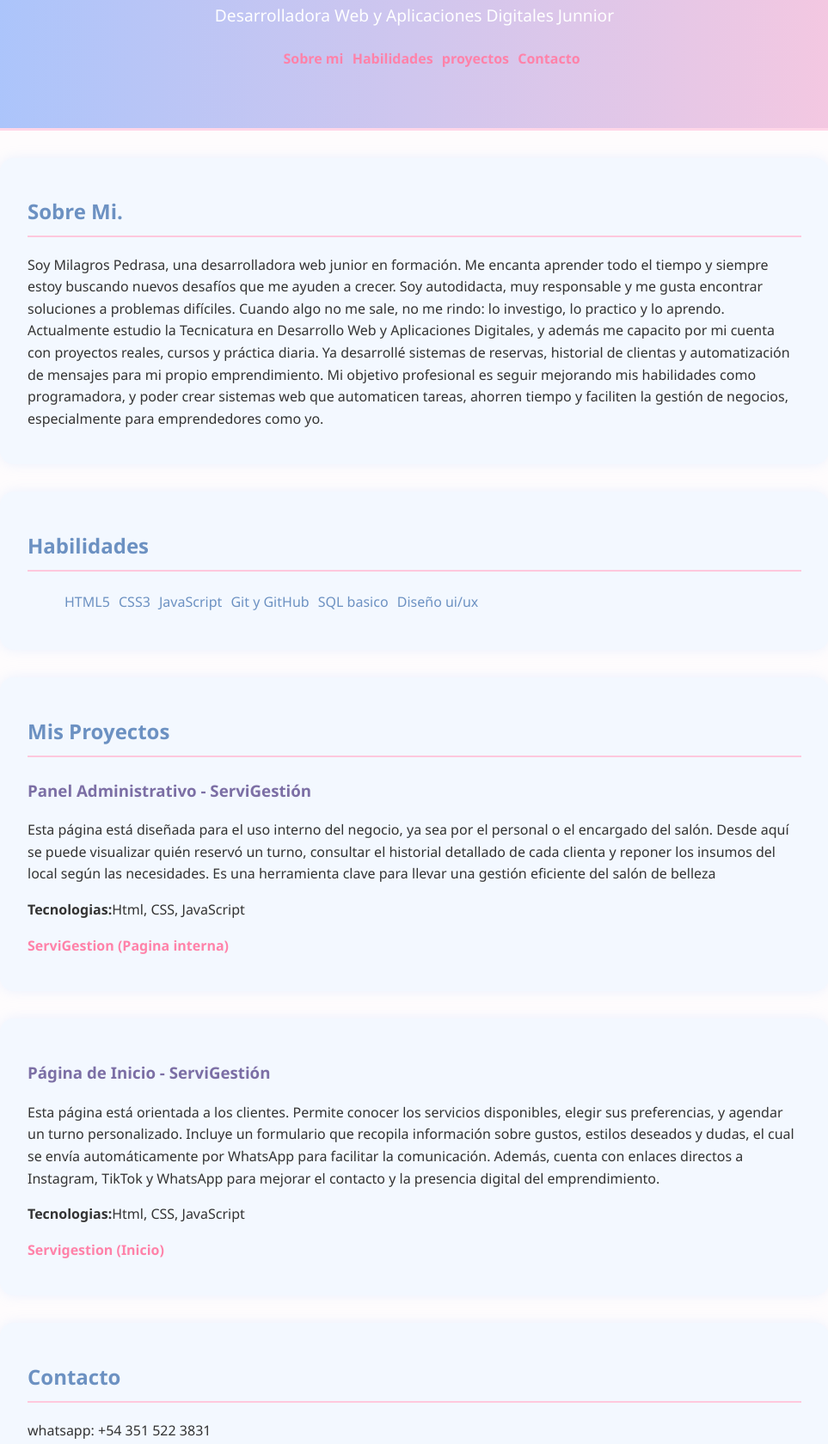
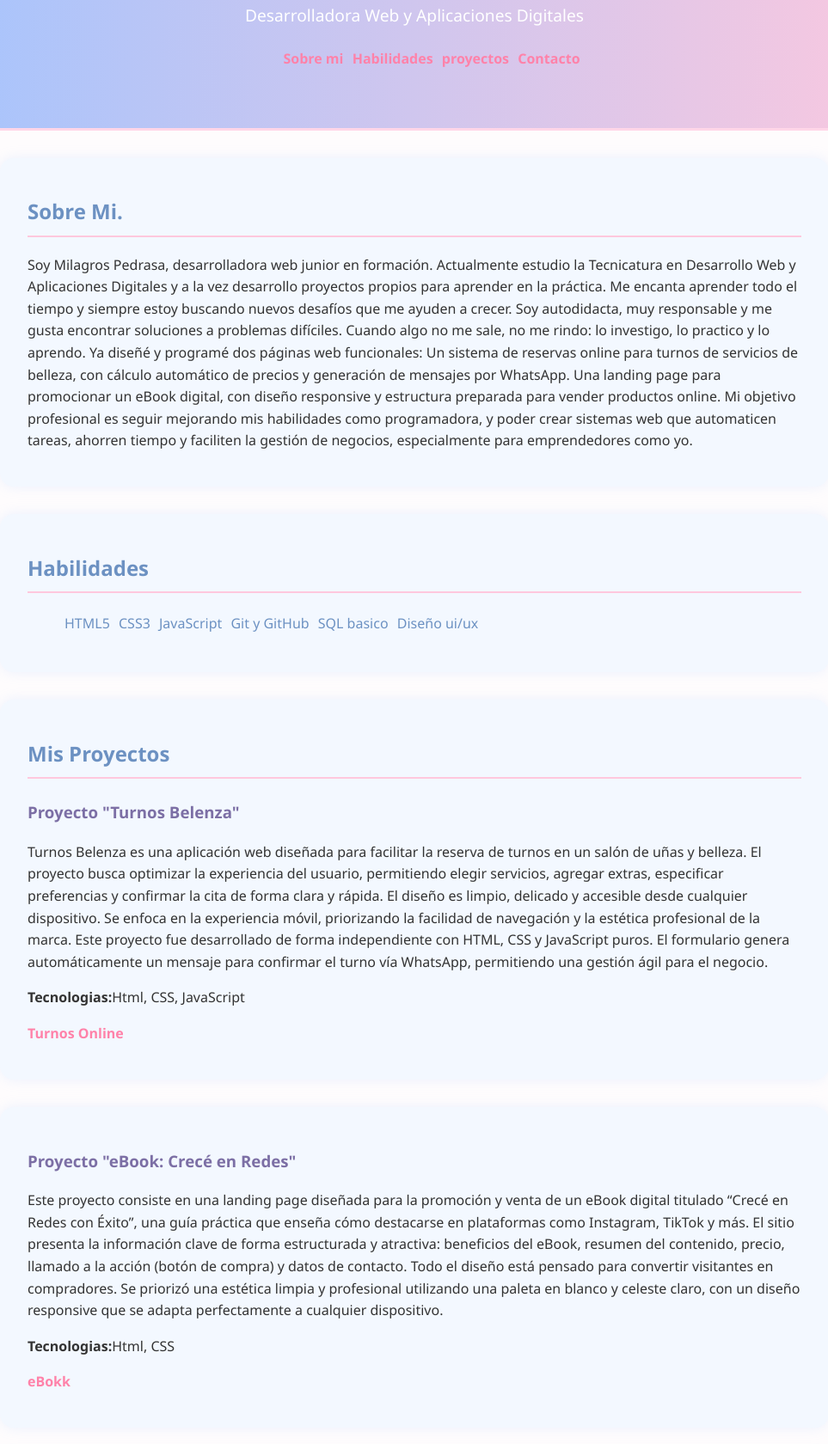
Before and after one commit to milagrosbelen/mi_portafolio, a plain HTML site: page index.html in a window 1280 px wide. Shown: the part 117-1797 px from the top of the page at 86% size, without its empty margins (158-1121 px from the left). Drawn offline with Linux system fonts and the light colour scheme.

Commit message:
nuevos cambios para mi portafolio, agrege el ebook

```diff
--- a/index.html
+++ b/index.html
@@ -10,7 +10,7 @@
 
     <header>
         <h1>Milagros Belen Pedrasa</h1>
-        <p>Desarrolladora Web y Aplicaciones Digitales Junnior</p>
+        <p>Desarrolladora Web y Aplicaciones Digitales</p>
         <nav id="nav">
             <ul>
                 <li><a href="#sobre-mi">Sobre mi</a></li>
@@ -24,12 +24,15 @@
 
     <section id="sobre-m,i" class="section">
         <h2>Sobre Mi.</h2>
-        <p>Soy Milagros Pedrasa, una desarrolladora web junior en formación.
-        Me encanta aprender todo el tiempo y siempre estoy buscando nuevos desafíos que me ayuden a crecer. Soy autodidacta, muy responsable y me gusta encontrar soluciones a problemas difíciles. Cuando algo no me sale, no me rindo: lo investigo, lo practico y lo aprendo.
-        Actualmente estudio la Tecnicatura en Desarrollo Web y Aplicaciones Digitales,
-        y además me capacito por mi cuenta con proyectos reales, cursos y práctica diaria. Ya desarrollé sistemas de reservas, historial de clientas y automatización de mensajes para mi propio emprendimiento.
-        Mi objetivo profesional es seguir mejorando mis habilidades como programadora, y poder crear sistemas web que automaticen tareas, ahorren tiempo y faciliten la gestión de negocios,
-        especialmente para emprendedores como yo.</p>
+        <p>Soy Milagros Pedrasa, desarrolladora web junior en formación. Actualmente estudio la Tecnicatura en Desarrollo Web y
+            Aplicaciones Digitales y a la vez desarrollo proyectos propios para aprender en la práctica.
+            Me encanta aprender todo el tiempo y siempre estoy buscando nuevos desafíos que me ayuden a crecer. Soy autodidacta, muy responsable y me gusta encontrar soluciones a problemas difíciles.
+            Cuando algo no me sale, no me rindo: lo investigo, lo practico y lo aprendo.
+            Ya diseñé y programé dos páginas web funcionales:
+            Un sistema de reservas online para turnos de servicios de belleza, con cálculo automático de precios y generación de mensajes por WhatsApp.
+            Una landing page para promocionar un eBook digital, con diseño responsive y estructura preparada para vender productos online.
+            Mi objetivo profesional es seguir mejorando mis habilidades como programadora, y poder crear sistemas web que automaticen tareas, ahorren tiempo y faciliten la gestión de negocios,
+            especialmente para emprendedores como yo.</p>
     </section>
 
 
@@ -48,27 +51,22 @@
     <section id="proyecto" class="section">
         <h2>Mis Proyectos</h2>
         <div class="proyecto">
-            <h3>Panel Administrativo - ServiGestión</h3>
-            <p>Esta página está diseñada para el uso interno del negocio,
-                ya sea por el personal o el encargado del salón.
-                Desde aquí se puede visualizar quién reservó un turno,
-                consultar el historial detallado de cada clienta y reponer los insumos del local según las necesidades.
-                Es una herramienta clave para llevar una gestión eficiente del salón de belleza</p>
+            <h3> Proyecto "Turnos Belenza"</h3>
+            <p>Turnos Belenza es una aplicación web diseñada para facilitar la reserva de turnos en un salón de uñas y belleza. El proyecto busca optimizar la experiencia del usuario, permitiendo elegir servicios, agregar extras, especificar preferencias y confirmar la cita de forma clara y rápida.
+                El diseño es limpio, delicado y accesible desde cualquier dispositivo. Se enfoca en la experiencia móvil, priorizando la facilidad de navegación y la estética profesional de la marca.
+                Este proyecto fue desarrollado de forma independiente con HTML, CSS y JavaScript puros. El formulario genera automáticamente un mensaje para confirmar el turno vía WhatsApp, permitiendo una gestión ágil para el negocio.</p>
             <p><strong>Tecnologias:</strong>Html, CSS, JavaScript</p>
-            <p><a href="https://milagrosbelen.github.io/ServiGesti-n/index2.html">ServiGestion (Pagina interna)</a></p>
+            <p><a href="https://milagrosbelen.github.io/TurnosBelenza/">Turnos Online</a></p>
         </div>
     </section>
 
     <section class="section">
-        <h3>Página de Inicio - ServiGestión</h2>
-        <p>Esta página está orientada a los clientes.
-            Permite conocer los servicios disponibles,
-            elegir sus preferencias, y agendar un turno personalizado.
-            Incluye un formulario que recopila información sobre gustos,
-            estilos deseados y dudas, el cual se envía automáticamente por WhatsApp para facilitar la comunicación. Además, cuenta con enlaces directos a Instagram,
-            TikTok y WhatsApp para mejorar el contacto y la presencia digital del emprendimiento.</p>
-        <p><strong>Tecnologias:</strong>Html, CSS, JavaScript</p>
-        <p> <a href="https://milagrosbelen.github.io/ServiGesti-n/">Servigestion (Inicio)</a></p>
+        <h3>Proyecto "eBook: Crecé en Redes"</h2>
+        <p>Este proyecto consiste en una landing page diseñada para la promoción y venta de un eBook digital titulado “Crecé en Redes con Éxito”, una guía práctica que enseña cómo destacarse en plataformas como Instagram, TikTok y más.
+            El sitio presenta la información clave de forma estructurada y atractiva: beneficios del eBook, resumen del contenido, precio, llamado a la acción (botón de compra) y datos de contacto. Todo el diseño está pensado para convertir visitantes en compradores.
+            Se priorizó una estética limpia y profesional utilizando una paleta en blanco y celeste claro, con un diseño responsive que se adapta perfectamente a cualquier dispositivo.</p>
+        <p><strong>Tecnologias:</strong>Html, CSS</p>
+        <p> <a href="https://milagrosbelen.github.io/Ebook/">eBokk  </a></p>
     </section>
 
     <section id="contacto" class="section">
```
